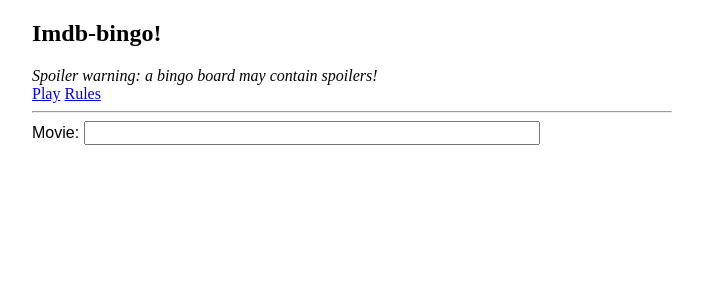
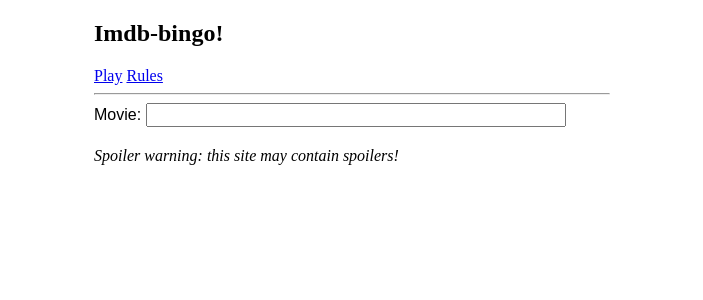
Before and after one commit to rymdhund/imdbbingo, a PHP site: page / in a window 1280 px wide. Shown: the top 300 px of the page, without its empty margins (288-991 px from the left). Run offline with PHP 8.4, Linux system fonts and the light colour scheme; some libraries are stand-ins or nearby versions.

Commit message:
ui tweaks

```diff
--- a/htdocs/header.php
+++ b/htdocs/header.php
@@ -1,5 +1,3 @@
 <h2>Imdb-bingo!</h2>
-<i>Spoiler warning: a bingo board may contain spoilers!</i>
-<br>
 <a href="index.php">Play</a> <a href="rules.php">Rules</a>
 <hr>
--- a/htdocs/index.php
+++ b/htdocs/index.php
@@ -34,7 +34,7 @@
                 });
 
                 $("#newboard").show();
-                $("body").append("<button class='newboard'>new board</button>");
+                $("#aftertable").append("<button class='newboard'>give me another board</button>");
                 $(".newboard").click(function(){
                     $(".newboard").remove();
                     make_board(item);
@@ -56,7 +56,6 @@
 </script>
 </head>
 <body>
-
   <?php
   include("header.php");
   ?>
@@ -65,9 +64,9 @@ include("header.php");
     <label for="movie">Movie: </label>
     <input id="movie">
   </div>
-<br>
   <img class="loader" src="images/ui-anim_basic_16x16.gif" />
-<table id="table">
-</table>
+  <table id="table"></table>
+  <div id="aftertable"></div>
+  <i>Spoiler warning: this site may contain spoilers!</i>
 </body>
 </html>
--- a/htdocs/style/mobile.css
+++ b/htdocs/style/mobile.css
@@ -10,6 +10,8 @@ table {
     border-collapse:collapse;
     margin-left:auto;
     margin-right:auto;
+    margin-top: 10px;
+    margin-bottom: 10px;
 }
 
 td {
@@ -24,3 +26,7 @@ td {
 input {
     width:70%;
 }
+
+button {
+    margin-bottom: 20px;
+}
--- a/htdocs/style/style.css
+++ b/htdocs/style/style.css
@@ -8,8 +8,8 @@
 
 table {
     border-collapse:collapse;
-margin-left:auto;
-margin-right:auto;
+    margin-top: 10px;
+    margin-bottom: 10px;
 }
 
 table td {
@@ -22,11 +22,15 @@ table td {
 }
 
 body {
-margin-left:auto;
-margin-right:auto;
-width:50%;
+    margin-left:auto;
+    margin-right:auto;
+    width:516px;
 }
 
 input {
-width:70%;
+    width: 80%;
 }
+
+button {
+    margin-bottom: 20px;
+}
```
Lines whose indentation alone changed are shown as unchanged.
